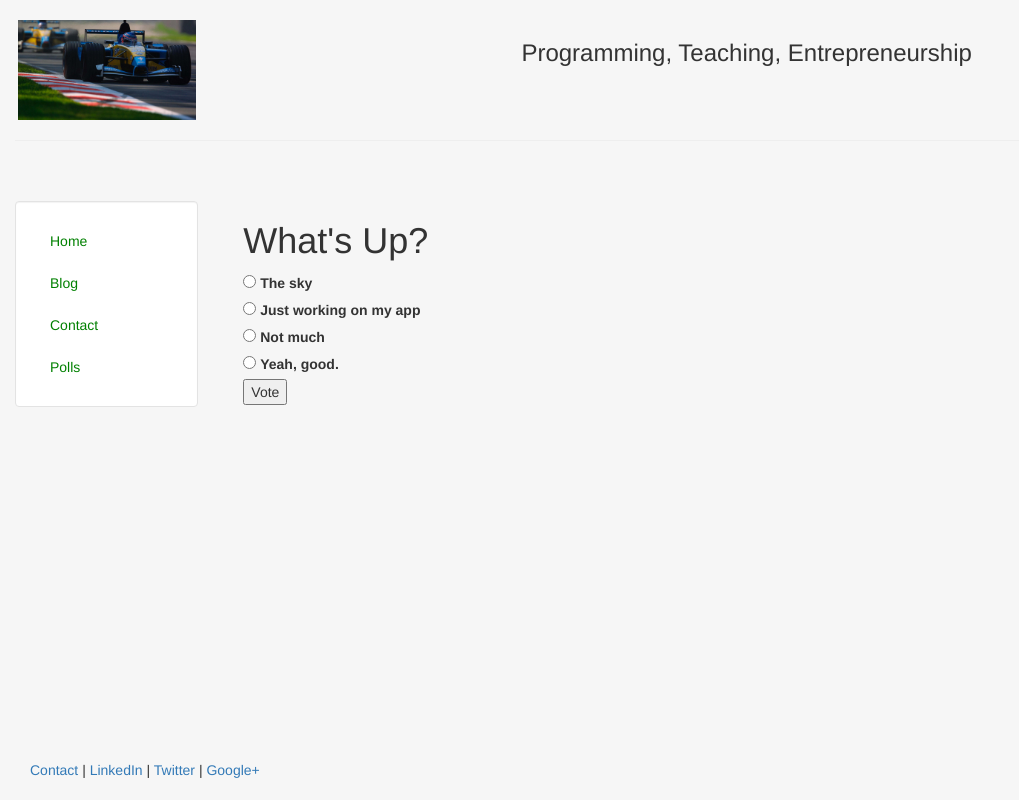
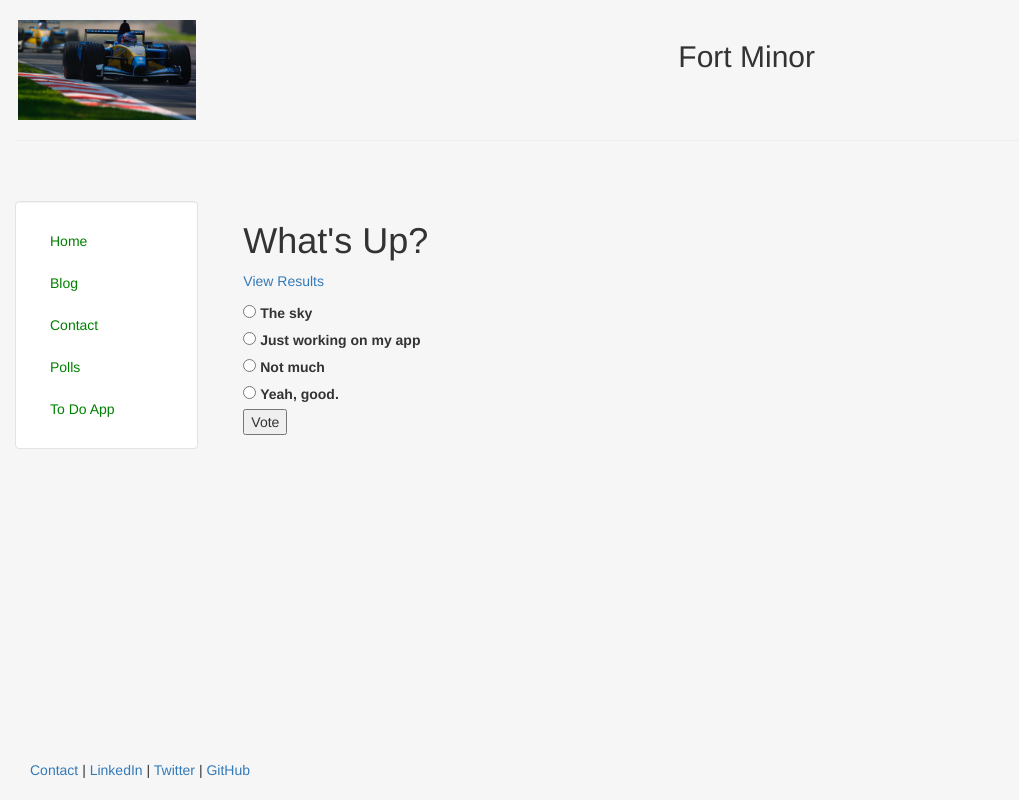
Before and after one commit to nihalmishra/django-tutorials, a Django app: page /polls/1/ in a window 1280 px wide. Shown: the whole page, without its empty margins (0-1019 px from the left). Run offline with Django 3.2, Linux system fonts and the light colour scheme; data comes from the database, SQL or seed files in the repository; both versions use the stored data as it was after the commit; some libraries are stand-ins or nearby versions.

Commit message:
Add view results button on questions page

```diff
--- a/mysite/personal/templates/personal/header.html
+++ b/mysite/personal/templates/personal/header.html
@@ -29,7 +29,7 @@
 			  <div class="col-sm-10">
 				  <br>
 				  <center>
-				  <h3>Programming, Teaching, Entrepreneurship</h3>
+				  <h2>Fort Minor</h2>
 				  </center>
 			  </div>
 		</div><hr>
@@ -47,6 +47,7 @@
 				<li><a href='/blog/'>Blog</a></li>
 				<li><a href='/contact/'>Contact</a></li>
 				<li><a href='/polls/'>Polls</a></li>
+				<li><a href='/todo/'>To Do App</a></li>
 			  </ul>
 			</div> <!--well bs-sidebar affix-->
 		  </div> <!--col-sm-2-->
@@ -62,7 +63,7 @@
 	</div>
 	<footer>
 		<div class="container-fluid" style='margin-left:15px'>
-			<p><a href="#" target="blank">Contact</a> | <a href="#" target="blank">LinkedIn</a> | <a href="#" target="blank">Twitter</a> | <a href="#" target="blank">Google+</a></p>
+			<p><a href="/contact/" target="blank">Contact</a> | <a href="#" target="blank">LinkedIn</a> | <a href="#" target="blank">Twitter</a> | <a href="#" target="blank">GitHub</a></p>
 		</div>
 	</footer>
 
--- a/mysite/polls/templates/polls/detail.html
+++ b/mysite/polls/templates/polls/detail.html
@@ -2,6 +2,7 @@
 
 {% block content %}
     <h1>{{ question.question_text }}</h1>
+    <p><a href="{% url 'polls:results' question.id %}">View Results</a></p>
 
     {% if error_message %}<p><strong>{{ error_message }}</strong></p>{% endif %}
 
```
Also changed, not shown: mysite/db.sqlite3.
